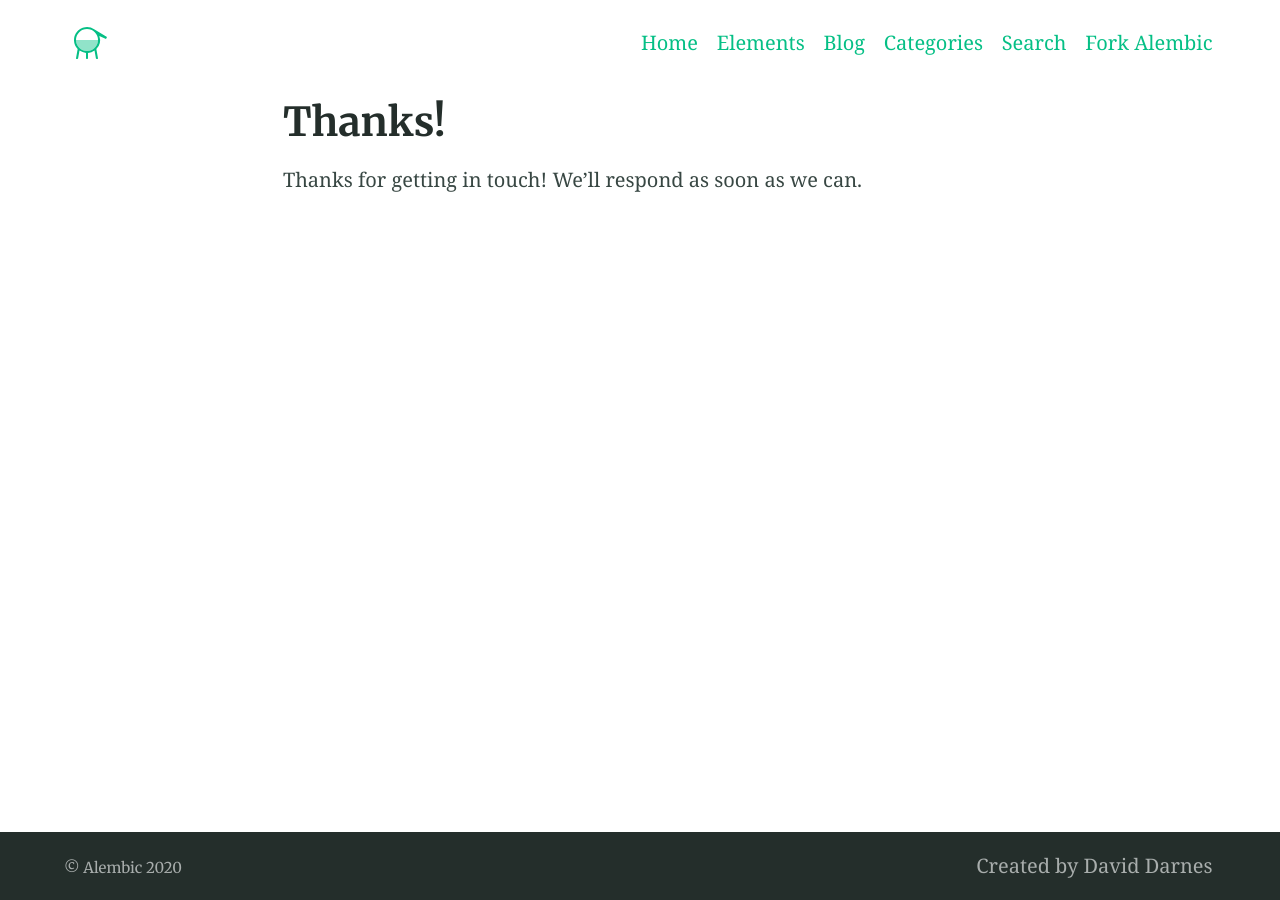
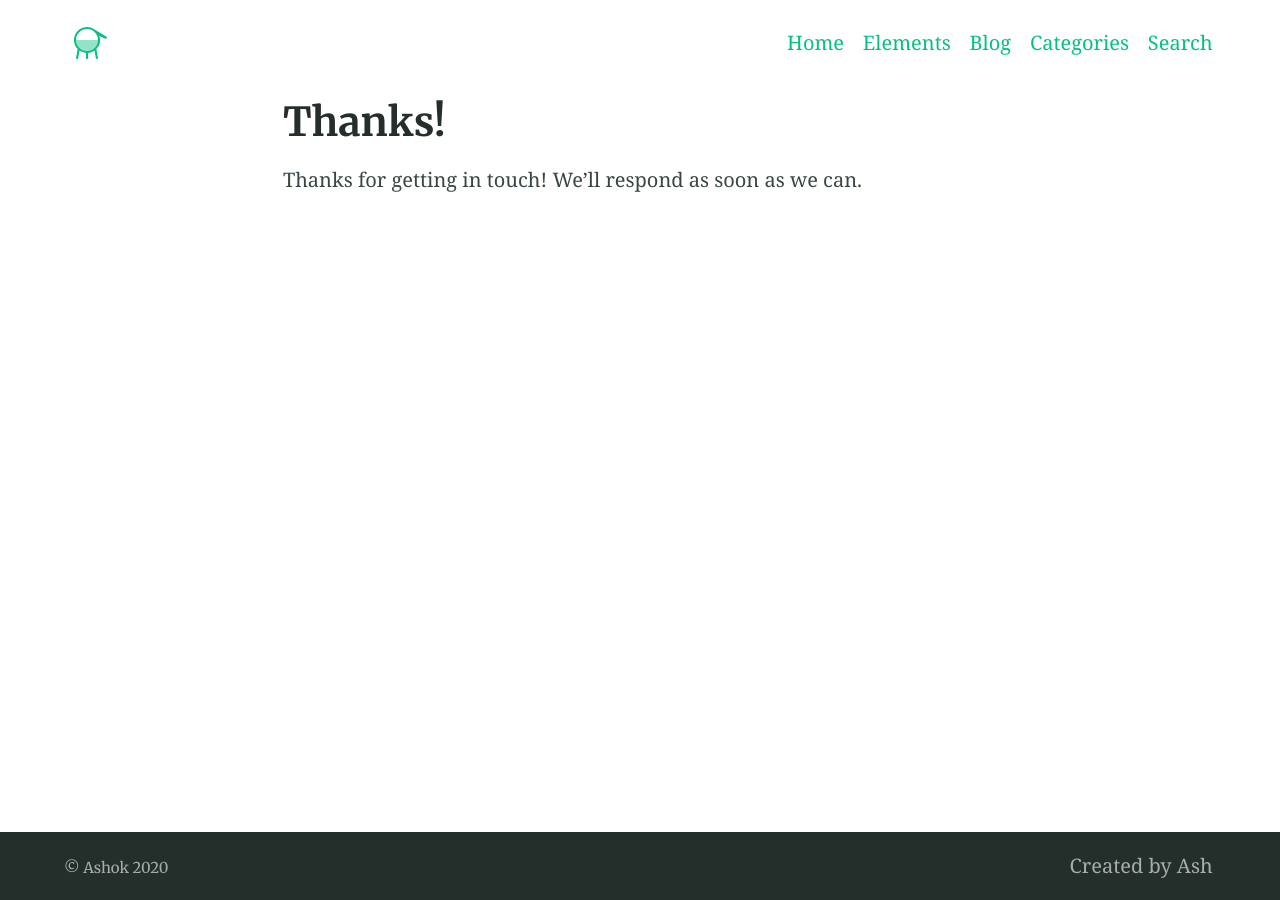
Before and after one commit to ashokkri/ashokkri.github.io, a Jekyll site: the page built from thanks.md, in a window 1280 px wide. Built offline with Jekyll 4.4.1, drawn with Linux system fonts in a browser that asks for light colours.

Commit message:
Update _config.yml

```diff
--- a/_config.yml
+++ b/_config.yml
@@ -93,7 +93,7 @@ defaults:
 # 7. Site settings
 encoding: utf-8 # Make sure the encoding is right
 lang: en-GB # Set the site language
-title: "Alembic" # Site name or title, also used in jekyll-seo-tag
+title: "Ashok" # Site name or title, also used in jekyll-seo-tag
 logo: "/assets/logos/logo.svg" # Site logo, also used in jekyll-seo-tag
 description: "Alembic is a starting point for Jekyll projects. Rather than starting from scratch, this boilerplate is designed to get the ball rolling immediately" # Site description and default description, also used in jekyll-seo-tag
 url: "https://alembic.darn.es" # Site url, also used in jekyll-seo-tag
@@ -129,12 +129,9 @@ navigation_header:
   url: /categories/
 - title: Search
   url: /search/
-- title: Fork Alembic
-  url: https://github.com/daviddarnes/alembic
 
 navigation_footer:
-- title: Created by David Darnes
-  url: https://darn.es
+- title: Created by Ash
 
 social_links: # Appears in sidebar. Set the urls then uncomment and comment out as desired
   Twitter: https://twitter.com/DavidDarnes
```
